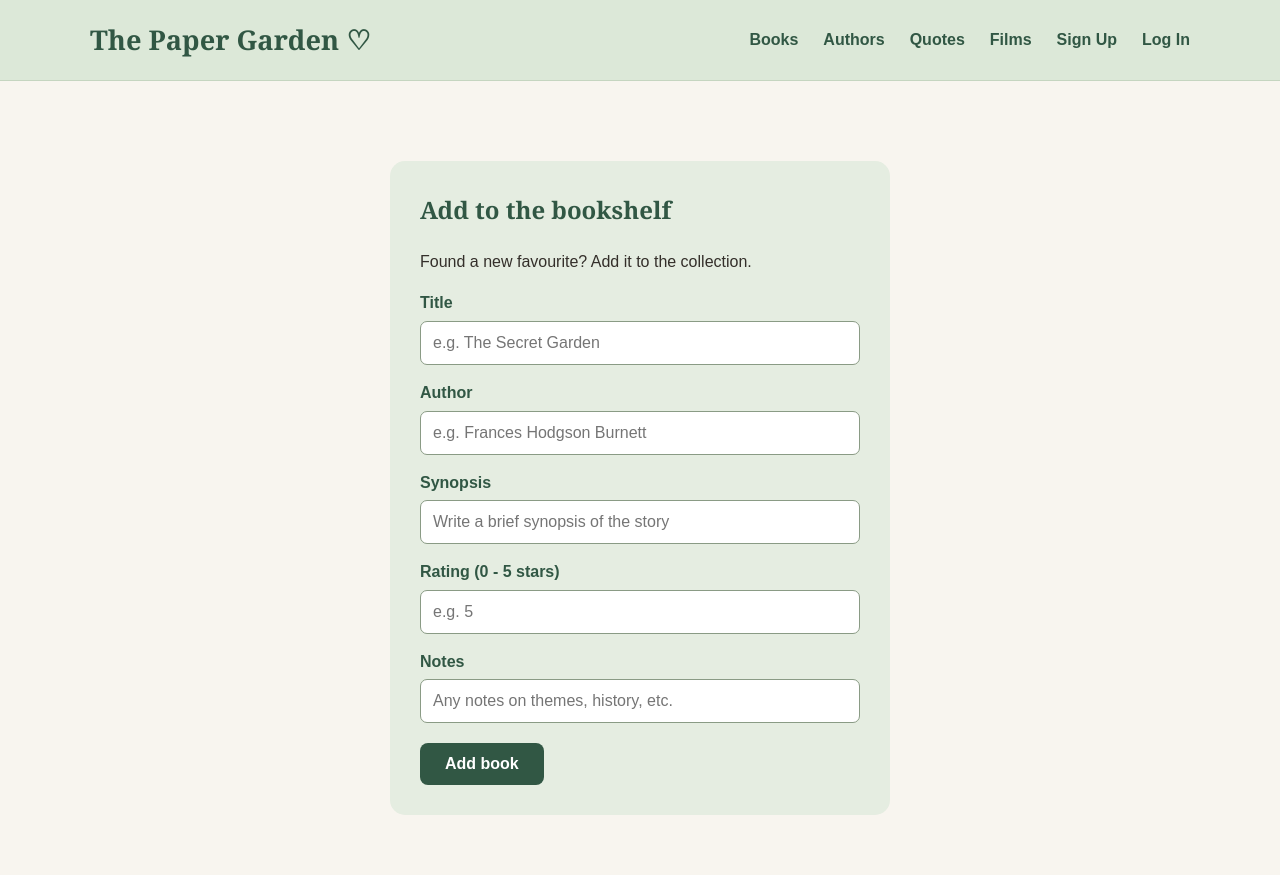
After one commit to brionydunbar/the-paper-garden, a Flask app: page /books/new in a window 1280 px wide. The commit adds this page. Run offline with Flask 3, Linux system fonts and the light colour scheme; the visitor is signed in with stand-in values (Sample User, id 1).

Commit message:
Move books form to own page

```diff
--- a/app.py
+++ b/app.py
@@ -48,10 +48,11 @@ def create_session():
     username = request.form["username"]
     password = request.form["password"]
     user = user_repository.find(username)
+    next_page = request.form.get("next")
     if user and user.password == password:
         session["user_id"] = user.id
         session["username"] = user.username
-        return redirect("/")
+        return redirect(next_page or "/")
     else:
         return redirect("/sessions/new")
 
@@ -64,6 +65,12 @@ def get_all_books():
     book_repository = BookRepository(connection)
     books = book_repository.all()
     return render_template("books.html", books=books)
+
+# GET /BOOKS/NEW
+@app.route("/books/new", methods=["GET"])
+@login_required
+def get_book_form():
+    return render_template("book_form.html")
 
 # POST /books
 @app.route('/books', methods=['POST'])
--- a/login_required.py
+++ b/login_required.py
@@ -1,10 +1,10 @@
 from functools import wraps
-from flask import session, redirect
+from flask import session, redirect, request
 
 def login_required(f):
     @wraps(f)
     def decorated_function(*args, **kwargs):
         if "user_id" not in session:
-            return redirect("/sessions/new")
+            return redirect(f"/sessions/new?next={request.path}")
         return f(*args, **kwargs)
     return decorated_function
--- a/static/styles.css
+++ b/static/styles.css
@@ -109,6 +109,21 @@ main {
     margin: 15px auto;
     color: #49353D;
     font-size: 1.1rem;
+}
+
+.button {
+    display: inline-block;
+    padding: 12px 24px;
+    background-color: #49353D;
+    color: white;
+    text-decoration: none;
+    border-radius: 8px;
+    align-content: center
+}
+
+.add-book-button {
+    text-align: center;
+    margin: 25px 0;
 }
 
 /* CONTENT CARDS */
--- /dev/null
+++ b/templates/book_form.html
@@ -0,0 +1,50 @@
+<!DOCTYPE html>
+<html lang="en">
+    <head>
+        <meta charset="UTF-8">
+        <meta name="viewport" content="width=device-width, initial-scale=1.0">
+        <title>The Paper Garden | The Literary Corner</title>
+        <link rel="stylesheet" href="/static/styles.css">
+    </head>
+    <body>
+        <header class="site-header">
+            <nav class="site-nav" aria-label="Main navigation">
+                <a href="/" class="logo">The Paper Garden ♡</a>
+                <div class="nav-links">
+                    <a href="/books" aria-current="page">Books</a>
+                    <a href="/authors">Authors</a>
+                    <a href="/quotes">Quotes</a>
+                    <a href="/films">Films</a>
+                    <a href="/users/new">Sign Up</a>
+                    <a href="/sessions/new">Log In</a>
+                </div>
+            </nav>
+        </header>
+
+        <main class="book-store">
+
+            <section class="form" aria-labelledby="add-book-heading">
+                <h2 id="add-book-heading">Add to the bookshelf</h2>
+                <p>Found a new favourite? Add it to the collection.</p>
+                <form method="POST" action="/books">
+                    <label for="title">Title</label>
+                    <input type="text" id="title" name="title" placeholder="e.g. The Secret Garden" required><br>
+
+                    <label for="author">Author</label>
+                    <input type="text" id="author" name="author" placeholder="e.g. Frances Hodgson Burnett" required><br>
+
+                    <label for="synopsis">Synopsis</label>
+                    <input type="text" id="synopsis" name="synopsis" placeholder="Write a brief synopsis of the story" required><br>
+
+                    <label for="rating">Rating (0 - 5 stars)</label>
+                    <input type="text" id="rating" name="rating" placeholder="e.g. 5" required><br>
+
+                    <label for="notes">Notes</label>
+                    <input type="text" id="notes" name="notes" placeholder="Any notes on themes, history, etc." required><br>
+
+                    <button type="submit">Add book</button>
+                </form>
+            </section>
+        </main>
+    </body>
+</html>
--- a/templates/login_form.html
+++ b/templates/login_form.html
@@ -28,6 +28,7 @@
                     <input type="text" id="username" name="username" placeholder="Username" required><br>
                     <label for="password">Password</label>
                     <input type="password" id="password" name="password" placeholder="Password" required><br>
+                    <input type="hidden" name="next" value="{{ request.args.get('next', '') }}">
                     <button type="submit">Log in</button>
                 </form>
             </section>
```
Also changed, not shown: lib/book.py (+0 -8 lines), templates/books.html (+3 -22 lines), tests/test_books.py (+21 -16 lines).
